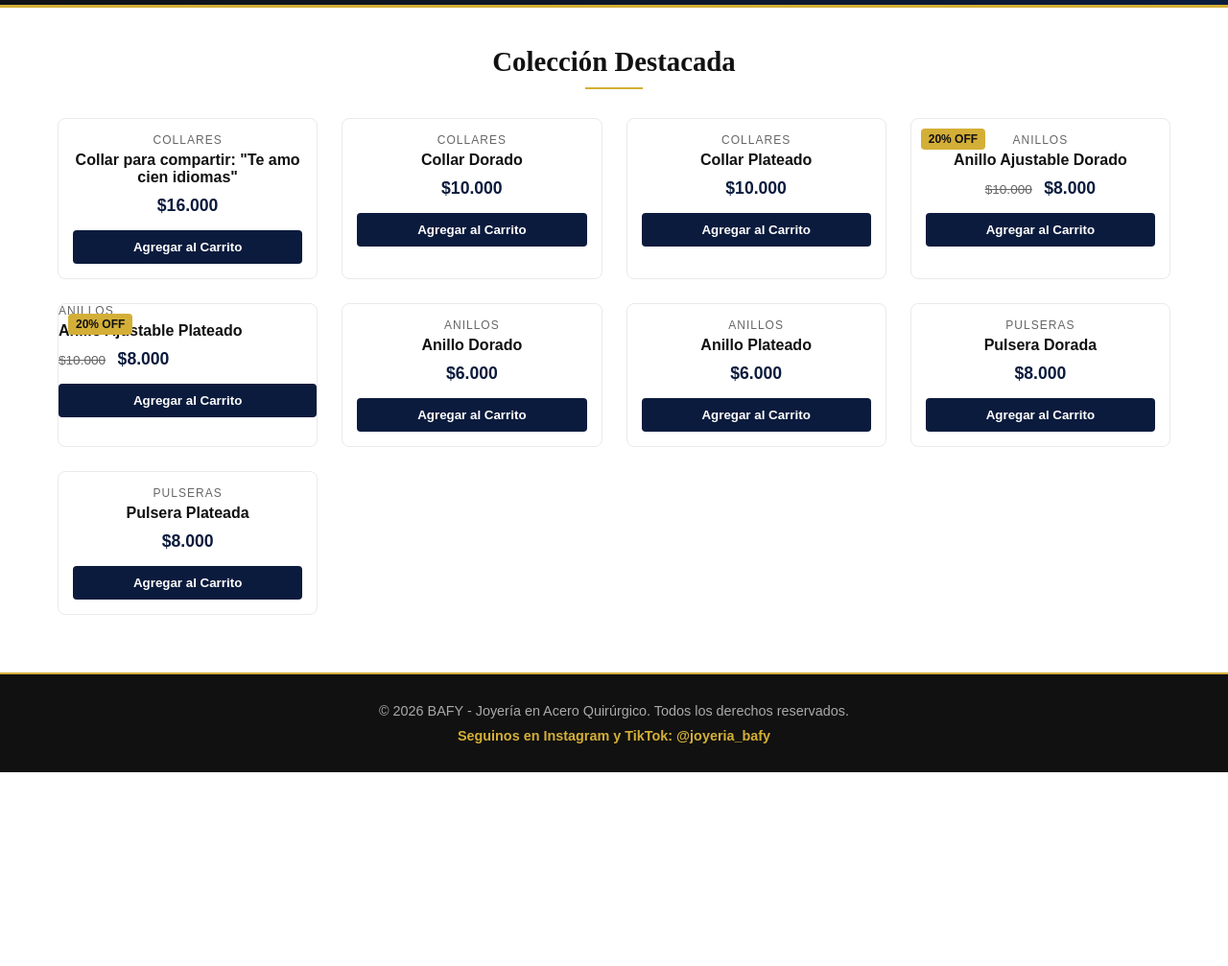
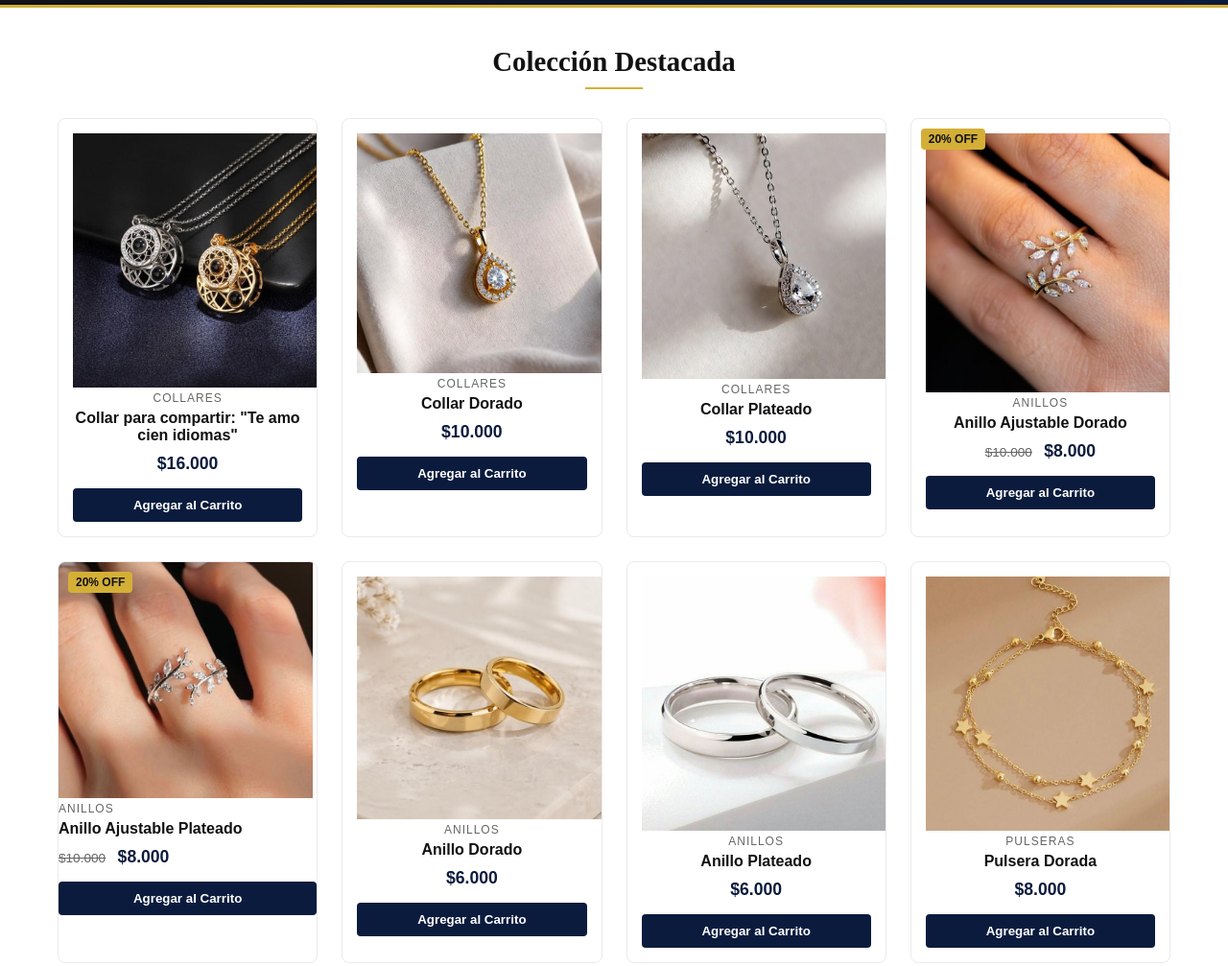
Before and after one commit to Vittodust/BAFY, a plain HTML site: page index.html in a window 1280 px wide. Shown: the part 320-1327 px from the top of the page at 96% size. Before the commit the page ends 1125 px from the top, so only its background shows below. Drawn offline with Linux system fonts and the light colour scheme.

Commit message:
Prueba y error

```diff
--- a/index.html
+++ b/index.html
@@ -34,6 +34,7 @@
             <!-- Producto 1 -->
       <div class="product-card">
         <div class="product-info">
+          <img src="imagenes/Collar te amo.jpeg" alt="Imagen collar te amo" width="265px">
           <div class="product-category">Collares</div>
           <h3 class="product-title">Collar para compartir: "Te amo cien idiomas"</h3>
           <div class="price-box">
@@ -46,6 +47,7 @@
       <!-- Producto 2 -->
       <div class="product-card">
         <div class="product-info">
+          <img src="imagenes/Collar dorado.jpeg" alt="Imagen collar te amo" width="265px">
           <div class="product-category">Collares</div>
           <h3 class="product-title">Collar Dorado</h3>
           <div class="price-box">
@@ -58,6 +60,7 @@
       <!-- Producto 3 -->
       <div class="product-card">
         <div class="product-info">
+          <img src="imagenes/Collar plateado.jpeg" alt="Imagen collar te amo" width="265px">
           <div class="product-category">Collares</div>
           <h3 class="product-title">Collar Plateado</h3>
           <div class="price-box">
@@ -71,6 +74,7 @@
       <div class="product-card">
         <span class="badge-oferta">20% OFF</span>
         <div class="product-info">
+          <img src="imagenes/anillo ajustable dorado.jpeg" alt="Imagen collar te amo" width="265px">
           <div class="product-category">Anillos</div>
           <h3 class="product-title">Anillo Ajustable Dorado</h3>
           <div class="price-box">
@@ -84,6 +88,7 @@
       <!-- Producto 5 -->
       <div class="product-card">
         <span class="badge-oferta">20% OFF</span>
+        <img src="imagenes/Anillo ajustable plateado.jpeg" alt="Imagen collar te amo" width="265px">
           <div class="product-category">Anillos</div>
           <h3 class="product-title">Anillo Ajustable Plateado</h3>
           <div class="price-box">
@@ -97,6 +102,7 @@
        <!-- Producto 6 -->
       <div class="product-card">
         <div class="product-info">
+          <img src="imagenes/Anillo dorado liso.jpeg.jpeg" alt="Imagen collar te amo" width="265px">
           <div class="product-category">Anillos</div>
           <h3 class="product-title">Anillo Dorado</h3>
           <div class="price-box">
@@ -109,6 +115,7 @@
       <!-- Producto 7 -->
       <div class="product-card">
         <div class="product-info">
+          <img src="imagenes/Anillo plateado liso.jpeg" alt="Imagen collar te amo" width="265px">
           <div class="product-category">Anillos</div>
           <h3 class="product-title">Anillo Plateado</h3>
           <div class="price-box">
@@ -121,6 +128,7 @@
       <!-- Producto 8 -->
       <div class="product-card">
         <div class="product-info">
+          <img src="imagenes/Pulsera dorada.jpeg" alt="Imagen collar te amo" width="265px">
           <div class="product-category">Pulseras</div>
           <h3 class="product-title">Pulsera Dorada</h3>
           <div class="price-box">
@@ -133,6 +141,7 @@
       <!-- Producto 9 -->
       <div class="product-card">
         <div class="product-info">
+          <img src="imagenes/Pulsera plateada.jpeg" alt="Imagen collar te amo" width="265px">
           <div class="product-category">Pulseras</div>
           <h3 class="product-title">Pulsera Plateada</h3>
           <div class="price-box">
```
